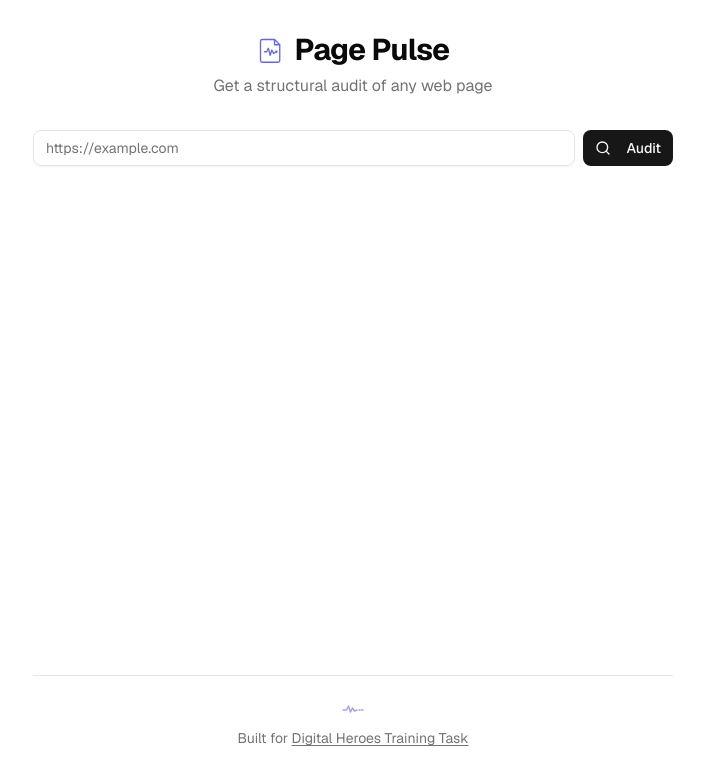
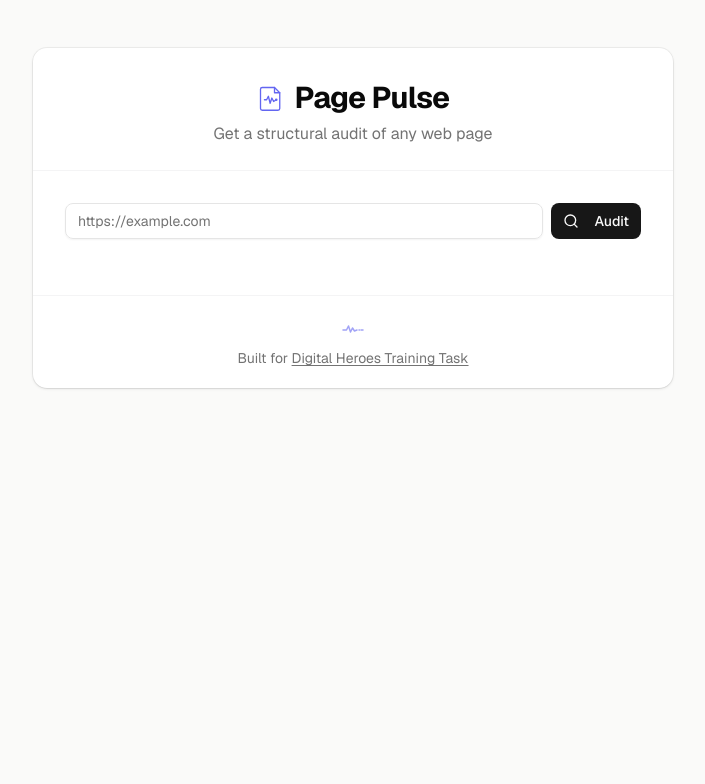
Before and after one commit to PREMRAJESH/Page-Pulse, a Next.js app: page / in a window 1280 px wide. Shown: the top 784 px of the page, without its empty margins (287-992 px from the left). Built offline with nearby package versions, Linux system fonts and the light colour scheme.

Commit message:
Wrap content in paper-like page container with shadow, warm body background, improved visual hierarchy

```diff
--- a/app/layout.tsx
+++ b/app/layout.tsx
@@ -28,7 +28,7 @@ export default function RootLayout({
       className={`${geistSans.variable} ${geistMono.variable} antialiased`}
       suppressHydrationWarning
     >
-      <body>{children}</body>
+      <body className="bg-stone-50 dark:bg-zinc-950">{children}</body>
     </html>
   )
 }
--- a/app/page.tsx
+++ b/app/page.tsx
@@ -52,8 +52,9 @@ export default function Home() {
   }
 
   return (
-    <div className="mx-auto flex min-h-screen max-w-2xl flex-col px-4 py-8">
-      <header className="mb-8 text-center animate-fade-in">
+    <div className="mx-auto min-h-screen max-w-2xl px-4 py-6 sm:py-12">
+      <div className="animate-fade-in rounded-xl bg-white shadow-sm ring-1 ring-black/5 dark:bg-zinc-900 dark:ring-white/10">
+        <header className="border-b border-zinc-100 px-6 pb-5 pt-6 text-center sm:px-8 sm:pb-6 sm:pt-8 dark:border-zinc-800">
           <div className="flex items-center justify-center gap-2.5">
             <img src="/logo.svg" alt="Page Pulse logo" className="size-7" />
             <h1 className="text-3xl font-bold tracking-tight">Page Pulse</h1>
@@ -61,7 +62,7 @@ export default function Home() {
           <p className="mt-1.5 text-muted-foreground">Get a structural audit of any web page</p>
         </header>
 
-      <main className="flex-1 space-y-6">
+        <main className="space-y-6 px-6 py-6 sm:px-8 sm:py-8">
           <div className="animate-fade-in-up delay-100">
             <AuditForm onSubmit={handleSubmit} isLoading={status === 'loading'} />
           </div>
@@ -90,5 +91,6 @@ export default function Home() {
 
         <Footer />
       </div>
+    </div>
   )
 }
--- a/components/layout/Footer.tsx
+++ b/components/layout/Footer.tsx
@@ -2,7 +2,7 @@ import Link from 'next/link'
 
 export function Footer() {
   return (
-    <footer className="mt-auto border-t py-5 text-center text-sm text-muted-foreground">
+    <footer className="border-t border-zinc-100 px-6 py-5 text-center text-sm text-muted-foreground dark:border-zinc-800">
       <img src="/pulse.svg" alt="" className="mx-auto mb-2 size-6 opacity-60" />
       Built for{' '}
       <Link
```
Lines whose indentation alone changed are shown as unchanged.
